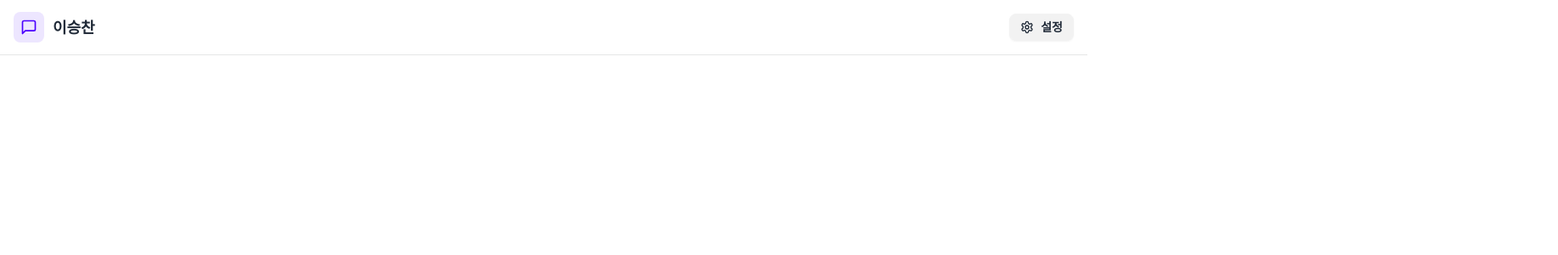
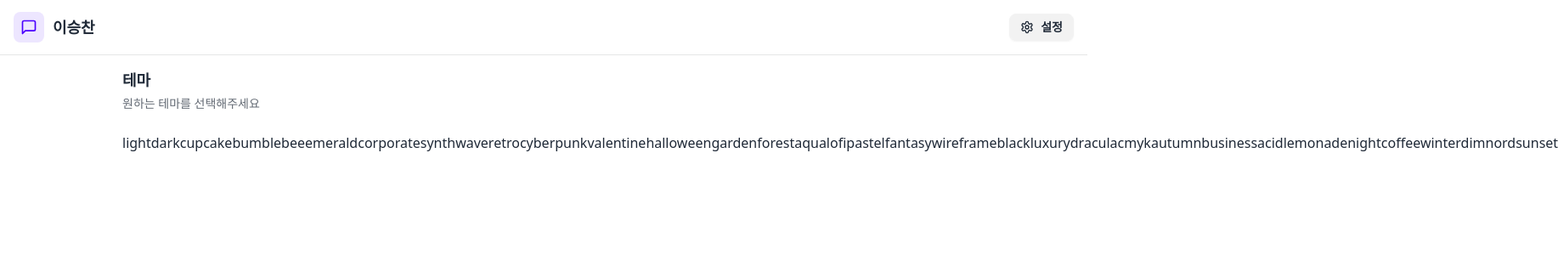
Before and after one commit to toBeeDev/chat-app, a React (Vite) app in the folder frontend/: page /settings in a window 1280 px wide. Shown: the top 300 px of the page at 85% size, 1834 px wide, since content can reach past the window. Built offline with nearby package versions, Linux system fonts and the light colour scheme; no server answers.

Commit message:
feat: setting page ui제작

```diff
--- a/frontend/src/pages/SettingsPage.jsx
+++ b/frontend/src/pages/SettingsPage.jsx
@@ -1,9 +1,25 @@
+import { THEMES } from "../constants";
+
 const PREVIEW_MESSAGES = [
   { id: 1, content: "안녕하세요! 즐거운 하루보내고 계신가요?", isSent: false },
   { id: 2, content: "난 지금 행복해!", isSent: true },
 ];
 const SettingsPage = () => {
-  return <div></div>;
+  return (
+    <div className="h-screen container mx-auto px-4 pt-20 max-w-5xl">
+      <div className="space-y-6">
+        <div className="flex flex-col gap-1">
+          <h2 className="text-lg font-semibold">테마</h2>
+          <p className="text-sm text-base-content/70">
+            원하는 테마를 선택해주세요
+          </p>
+        </div>
+        <div className="grid grid-col-4 sm:grid-cols-6 md:grid-cols-8 gap-2">
+          {THEMES}
+        </div>
+      </div>
+    </div>
+  );
 };
 
 export default SettingsPage;
```
